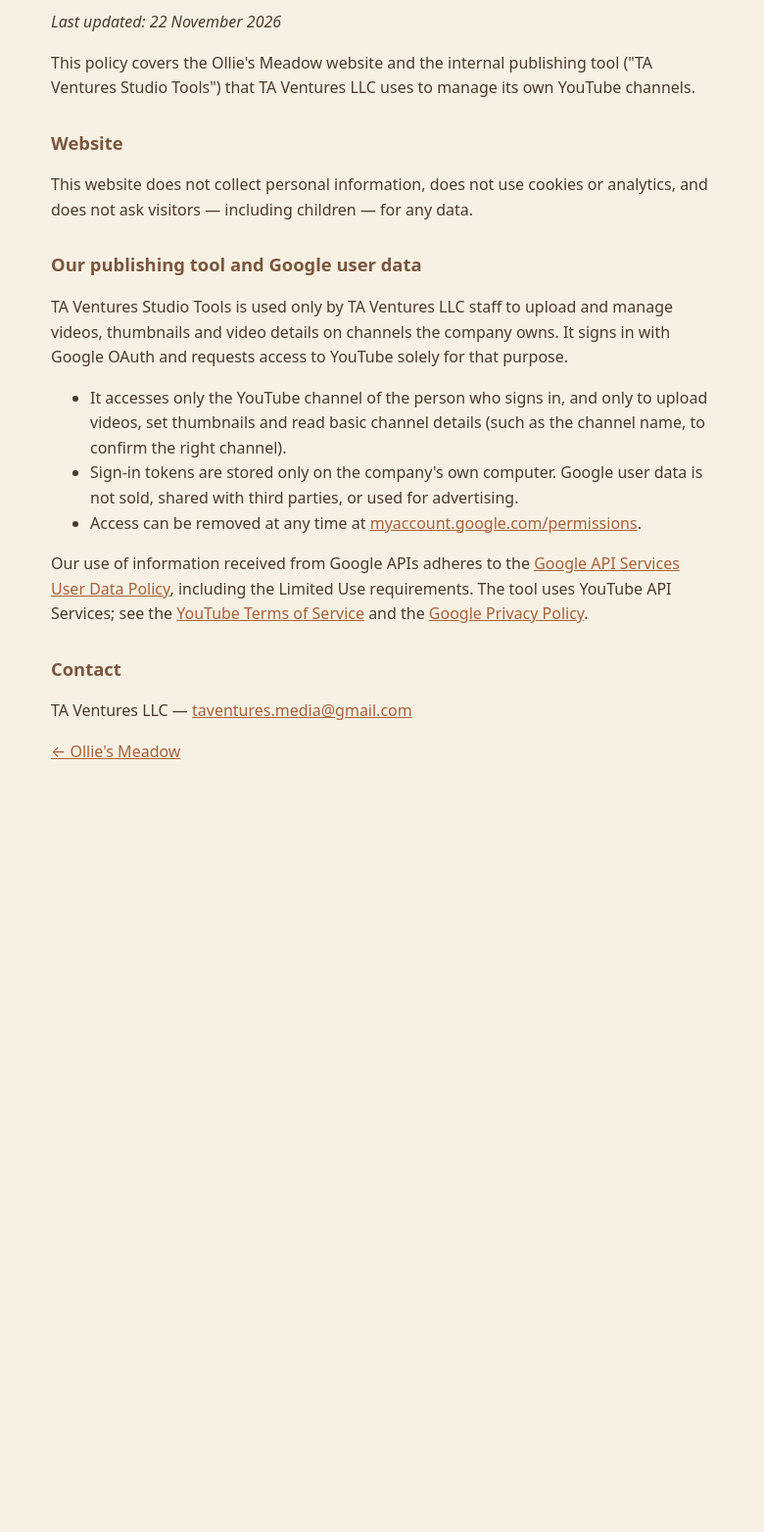
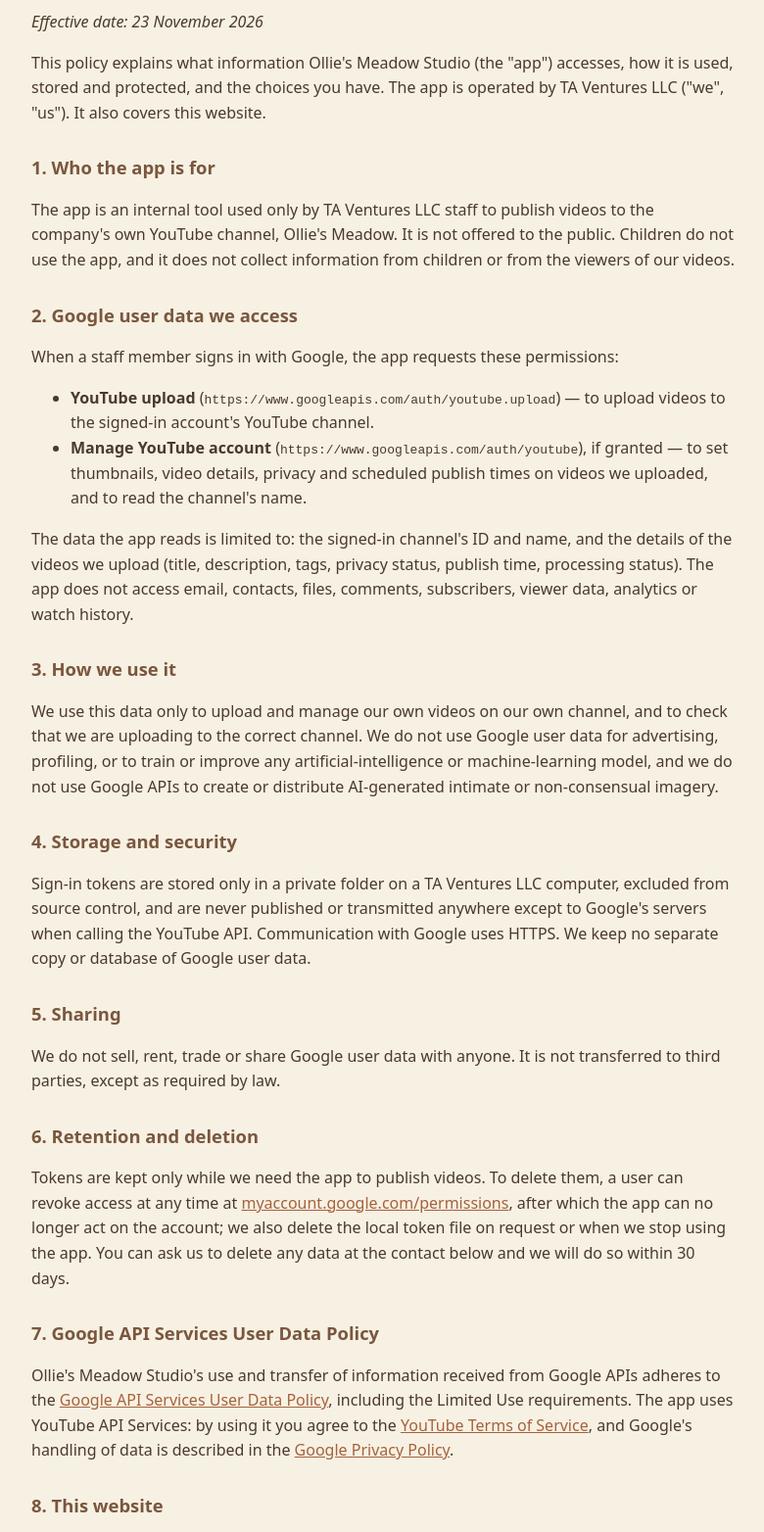
Before and after one commit to christaylor7/olliesmeadow-site, a plain HTML site: page privacy.html in a window 1280 px wide. Shown: the part 140-1704 px from the top of the page at 98% size, without its empty margins (248-1028 px from the left). Before the commit the page ends 993 px from the top, so only its background shows below. Drawn offline with Linux system fonts and the light colour scheme.

Commit message:
Explain the app's purpose and Google data use for OAuth review
Co-Authored-By: Claude Opus 5.5 <noreply@anthropic.com>
Claude-Session: https://claude.ai/code/session_01S54XxPN9U5w94gM7A5bKxX

```diff
--- a/privacy.html
+++ b/privacy.html
@@ -1,23 +1,46 @@
 <!DOCTYPE html>
 <html lang="en"><head><meta charset="utf-8"><meta name="viewport" content="width=device-width,initial-scale=1">
-<title>Privacy policy — Ollie's Meadow</title>
+<title>Privacy policy — Ollie's Meadow Studio</title>
 <style>body{margin:0;font-family:system-ui,-apple-system,"Segoe UI",sans-serif;background:#f7f1e3;color:#4a3a2c;line-height:1.6}
-main{max-width:680px;margin:0 auto;padding:56px 24px}h1{color:#c2835f}h2{color:#7a563e;font-size:1.15rem;margin-top:28px}a{color:#a5623d}</style></head>
+main{max-width:720px;margin:0 auto;padding:56px 24px}h1{color:#c2835f}h2{color:#7a563e;font-size:1.15rem;margin-top:28px}a{color:#a5623d}</style></head>
 <body><main>
-<h1>Privacy policy</h1>
-<p><em>Last updated: 22 November 2026</em></p>
-<p>This policy covers the Ollie's Meadow website and the internal publishing tool ("TA Ventures Studio Tools") that TA Ventures LLC uses to manage its own YouTube channels.</p>
-<h2>Website</h2>
-<p>This website does not collect personal information, does not use cookies or analytics, and does not ask visitors — including children — for any data.</p>
-<h2>Our publishing tool and Google user data</h2>
-<p>TA Ventures Studio Tools is used only by TA Ventures LLC staff to upload and manage videos, thumbnails and video details on channels the company owns. It signs in with Google OAuth and requests access to YouTube solely for that purpose.</p>
+<h1>Privacy policy — Ollie's Meadow Studio</h1>
+<p><em>Effective date: 23 November 2026</em></p>
+<p>This policy explains what information Ollie's Meadow Studio (the "app") accesses, how it is used, stored and protected, and the choices you have. The app is operated by TA Ventures LLC ("we", "us"). It also covers this website.</p>
+
+<h2>1. Who the app is for</h2>
+<p>The app is an internal tool used only by TA Ventures LLC staff to publish videos to the company's own YouTube channel, Ollie's Meadow. It is not offered to the public. Children do not use the app, and it does not collect information from children or from the viewers of our videos.</p>
+
+<h2>2. Google user data we access</h2>
+<p>When a staff member signs in with Google, the app requests these permissions:</p>
 <ul>
-<li>It accesses only the YouTube channel of the person who signs in, and only to upload videos, set thumbnails and read basic channel details (such as the channel name, to confirm the right channel).</li>
-<li>Sign-in tokens are stored only on the company's own computer. Google user data is not sold, shared with third parties, or used for advertising.</li>
-<li>Access can be removed at any time at <a href="https://myaccount.google.com/permissions">myaccount.google.com/permissions</a>.</li>
+<li><strong>YouTube upload</strong> (<code>https://www.googleapis.com/auth/youtube.upload</code>) — to upload videos to the signed-in account's YouTube channel.</li>
+<li><strong>Manage YouTube account</strong> (<code>https://www.googleapis.com/auth/youtube</code>), if granted — to set thumbnails, video details, privacy and scheduled publish times on videos we uploaded, and to read the channel's name.</li>
 </ul>
-<p>Our use of information received from Google APIs adheres to the <a href="https://developers.google.com/terms/api-services-user-data-policy">Google API Services User Data Policy</a>, including the Limited Use requirements. The tool uses YouTube API Services; see the <a href="https://www.youtube.com/t/terms">YouTube Terms of Service</a> and the <a href="https://policies.google.com/privacy">Google Privacy Policy</a>.</p>
-<h2>Contact</h2>
+<p>The data the app reads is limited to: the signed-in channel's ID and name, and the details of the videos we upload (title, description, tags, privacy status, publish time, processing status). The app does not access email, contacts, files, comments, subscribers, viewer data, analytics or watch history.</p>
+
+<h2>3. How we use it</h2>
+<p>We use this data only to upload and manage our own videos on our own channel, and to check that we are uploading to the correct channel. We do not use Google user data for advertising, profiling, or to train or improve any artificial-intelligence or machine-learning model, and we do not use Google APIs to create or distribute AI-generated intimate or non-consensual imagery.</p>
+
+<h2>4. Storage and security</h2>
+<p>Sign-in tokens are stored only in a private folder on a TA Ventures LLC computer, excluded from source control, and are never published or transmitted anywhere except to Google's servers when calling the YouTube API. Communication with Google uses HTTPS. We keep no separate copy or database of Google user data.</p>
+
+<h2>5. Sharing</h2>
+<p>We do not sell, rent, trade or share Google user data with anyone. It is not transferred to third parties, except as required by law.</p>
+
+<h2>6. Retention and deletion</h2>
+<p>Tokens are kept only while we need the app to publish videos. To delete them, a user can revoke access at any time at <a href="https://myaccount.google.com/permissions">myaccount.google.com/permissions</a>, after which the app can no longer act on the account; we also delete the local token file on request or when we stop using the app. You can ask us to delete any data at the contact below and we will do so within 30 days.</p>
+
+<h2>7. Google API Services User Data Policy</h2>
+<p>Ollie's Meadow Studio's use and transfer of information received from Google APIs adheres to the <a href="https://developers.google.com/terms/api-services-user-data-policy">Google API Services User Data Policy</a>, including the Limited Use requirements. The app uses YouTube API Services: by using it you agree to the <a href="https://www.youtube.com/t/terms">YouTube Terms of Service</a>, and Google's handling of data is described in the <a href="https://policies.google.com/privacy">Google Privacy Policy</a>.</p>
+
+<h2>8. This website</h2>
+<p>This website does not use cookies, analytics or tracking, and does not collect personal information from visitors.</p>
+
+<h2>9. Changes</h2>
+<p>If we change this policy we will update the effective date above.</p>
+
+<h2>10. Contact</h2>
 <p>TA Ventures LLC — <a href="mailto:taventures.media@gmail.com">taventures.media@gmail.com</a></p>
-<p><a href="index.html">← Ollie's Meadow</a></p>
+<p><a href="index.html">← Ollie's Meadow Studio</a></p>
 </main></body></html>
```
Also changed, not shown: index.html (+26 -8 lines).
